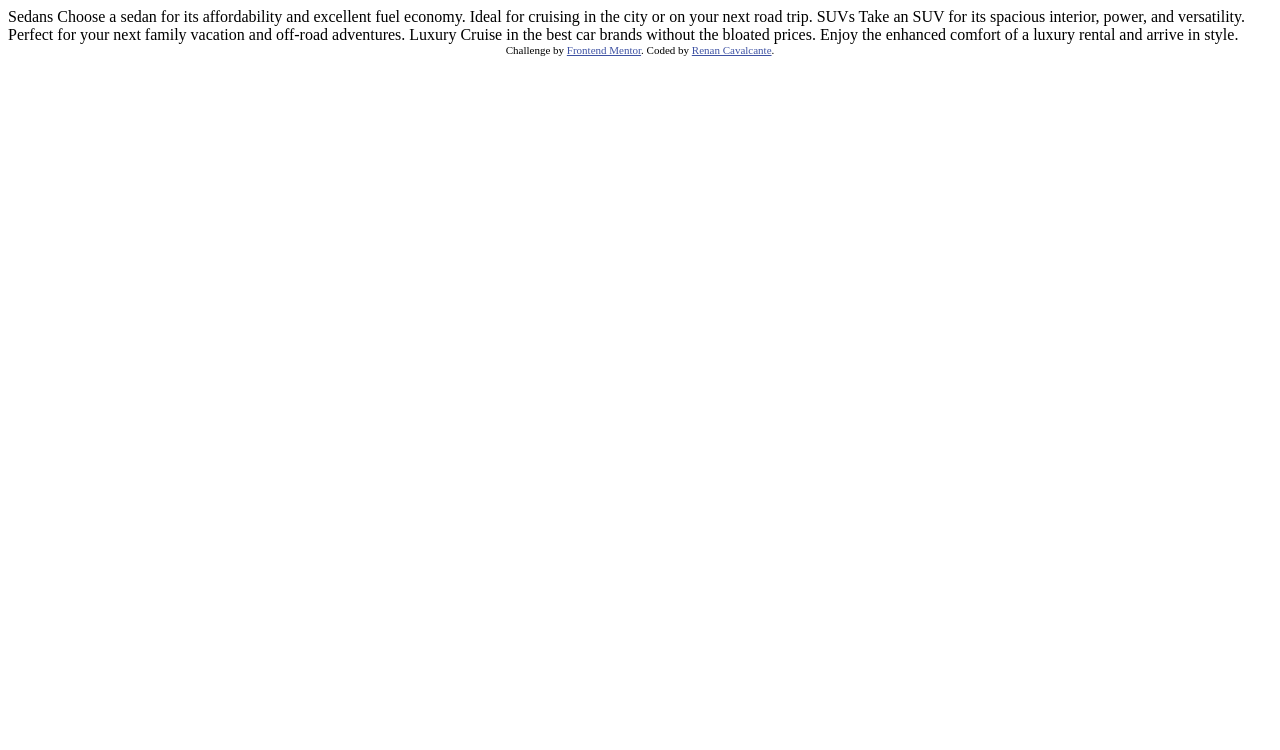
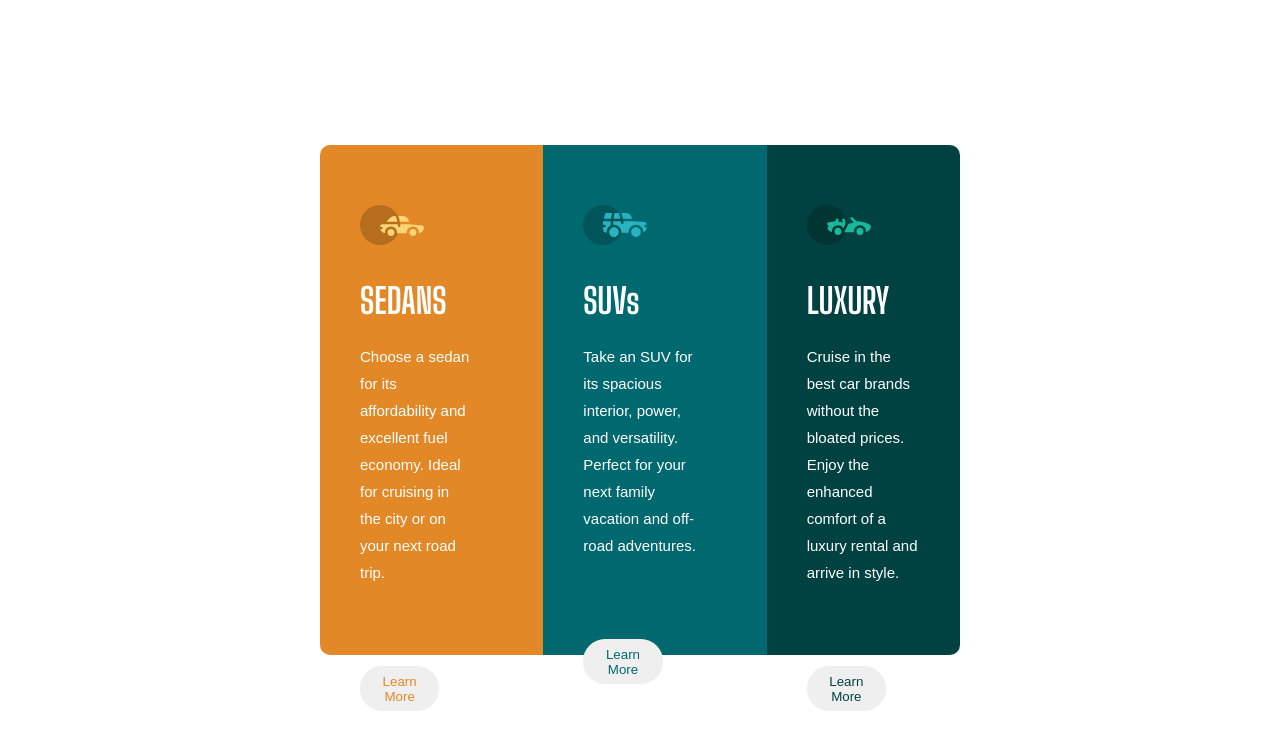
Before and after one commit to renancavalcantercb/3-column-preview-card, a plain HTML site: page index.html in a window 1280 px wide. Drawn offline with Linux system fonts and the light colour scheme; a web font is replaced by a local one.

Commit message:
finished desktop version

```diff
--- a/index.html
+++ b/index.html
@@ -1,36 +1,45 @@
 <!DOCTYPE html>
-<html lang="en">
-<head>
-  <meta charset="UTF-8">
-  <meta name="viewport" content="width=device-width, initial-scale=1.0"> <!-- displays site properly based on user's device -->
+<html lan="en">
 
-  <link rel="icon" type="image/png" sizes="32x32" href="./images/favicon-32x32.png">
+  <head>
+    <meta charset="UTF-8">
+    <meta http-equiv="X-UA-Compatible" content="IE-edge">
+    <meta name="viewport" content="width=device-widht, initial-scale=1.0">
+    <link rel="stylesheet" href="style.css">
 
-  <title>Frontend Mentor | 3-column preview card component</title>
+    <title>teste</title>
+  </head>
 
-  <!-- Feel free to remove these styles or customise in your own stylesheet 👍 -->
-  <style>
-    .attribution { font-size: 11px; text-align: center; }
-    .attribution a { color: hsl(228, 45%, 44%); }
-  </style>
-</head>
-<body>
+  <body>
+    <section>
+      <div class="card" id="card-sedans">
+        <img src="/images/icon-sedans.svg" alt="">
+        <h1>SEDANS</h1>
+        <p>Choose a sedan for its affordability and excellent fuel economy. Ideal for cruising in the city
+          or on your next road trip.</p><button type="button">Learn More</button>
+      </div>
 
-  Sedans
-  Choose a sedan for its affordability and excellent fuel economy. Ideal for cruising in the city
-  or on your next road trip.
+      <div class="card" id="card-suvs">
+        <img src="/images/icon-suvs.svg" alt="">
+        <h1>SUVs</h1>
+        <p>Take an SUV for its spacious interior, power, and versatility. Perfect for your next family vacation
+          and off-road adventures.</p><button type="button">Learn More</button>
+      </div>
 
-  SUVs
-  Take an SUV for its spacious interior, power, and versatility. Perfect for your next family vacation
-  and off-road adventures.
+      <div class="card" id="card-luxury">
+        <img src="/images/icon-luxury.svg" alt="">
+        <h1>LUXURY</h1>
+        <p>Cruise in the best car brands without the bloated prices. Enjoy the enhanced comfort of a luxury
+          rental and arrive in style.</p><button type="button">Learn More</button>
+      </div>
 
-  Luxury
-  Cruise in the best car brands without the bloated prices. Enjoy the enhanced comfort of a luxury
-  rental and arrive in style.
 
-  <div class="attribution">
-    Challenge by <a href="https://www.frontendmentor.io?ref=challenge" target="_blank">Frontend Mentor</a>.
-    Coded by <a href="#">Renan Cavalcante</a>.
-  </div>
-</body>
+
+
+
+    </section>
+
+
+  </body>
+
 </html>
--- /dev/null
+++ b/style.css
@@ -0,0 +1,94 @@
+@import url('https://fonts.google.com/specimen/Lexend+Deca');
+@import url('https://fonts.googleapis.com/css2?family=Big+Shoulders+Display:wght@700&display=swap');
+html,
+body{
+    height: 100vh;
+    width: 100vw;
+    box-sizing: border-box;
+    font-family: 'Lexend Deca', sans-serif;
+    font-size: 15px;
+    color: white;
+    display: flex;
+    justify-content: center;
+    align-items: center;
+
+}
+
+section{
+    display: flex;
+    justify-content: center;
+    align-items:center ;
+    flex-direction: row;
+    width: 50%;
+
+}
+
+.card{
+    padding-left: 40px;
+    height: 450px;
+    width: 500px;
+    padding-top: 60px;
+    padding-right: 70px;
+    line-height: 27px;
+}
+
+#card-sedans{
+    background-color: hsl(31, 77%, 52%);
+    border-radius: 10px 0 0 10px;
+}
+
+#card-suvs{
+    background-color: hsl(184, 100%, 22%);
+}
+
+#card-luxury{
+    background-color:hsl(179, 100%, 13%);
+    border-radius: 0 10px 10px 0;
+    padding-right: 40px;
+}
+
+h1{
+    font-family:'Big Shoulders Display', cursive;
+    font-size: 35px;
+    padding-top: 5px;
+}
+
+
+button{
+    height: 10%;
+    width: 70%;
+    border-radius: 22px;
+    position: relative;
+    top: 65px;
+    border: none;
+}
+
+#card-sedans > button{
+    color: hsl(31, 77%, 52%);
+}
+
+#card-sedans > button:hover{
+    background-color: 255,255,255,0;
+    color: white;
+    border: 2px solid white;
+}
+
+#card-suvs > button{
+    color: hsl(184, 100%, 22%);
+}
+
+#card-suvs > button:hover{
+    background-color: 255,255,255,0;
+    color: white;
+    border: 2px solid white;
+}
+
+#card-luxury > button{
+    color: hsl(179, 100%, 13%);
+}
+
+#card-luxury > button:hover{
+    background-color: 255,255,255,0;
+    color: white;
+    border: 2px solid white;
+}
```
